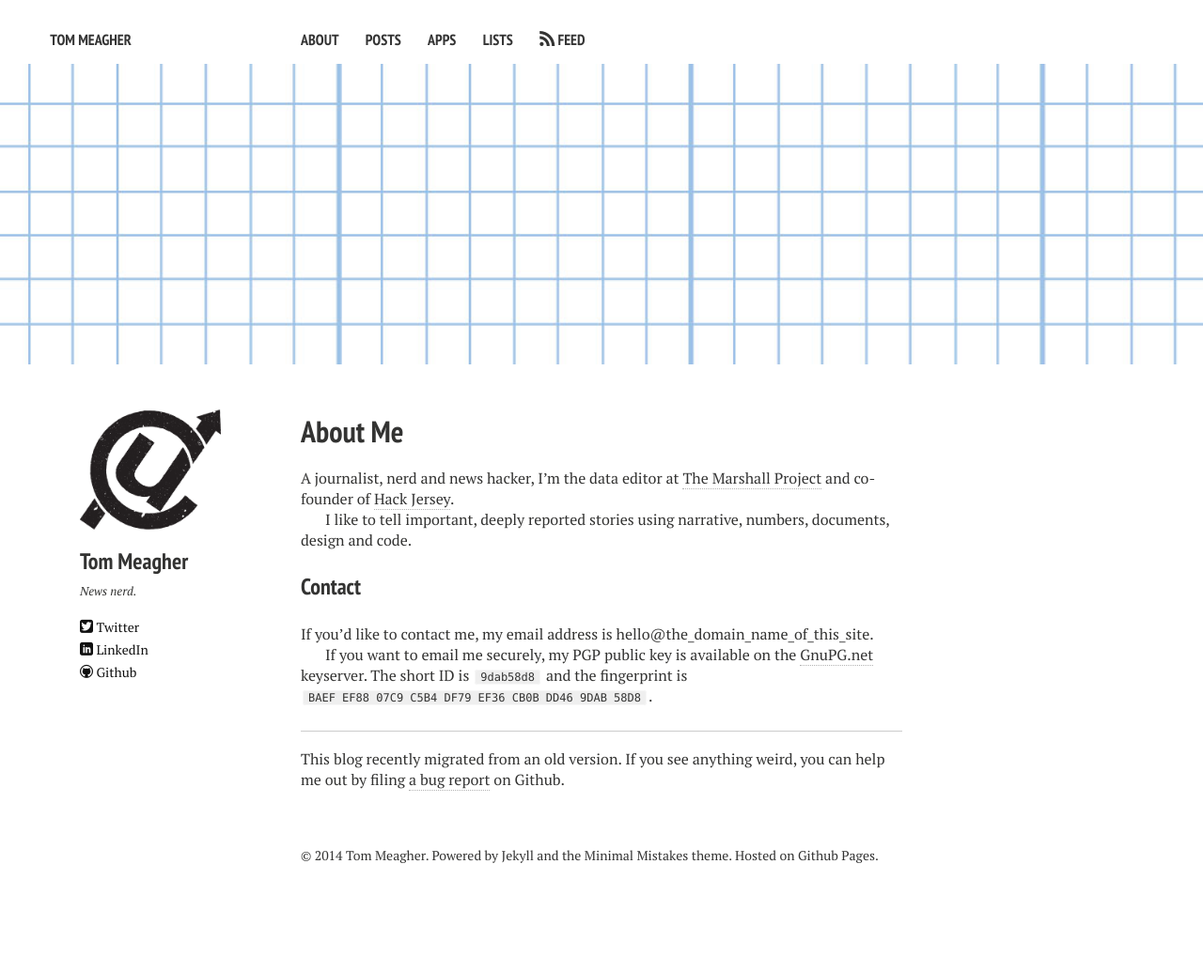
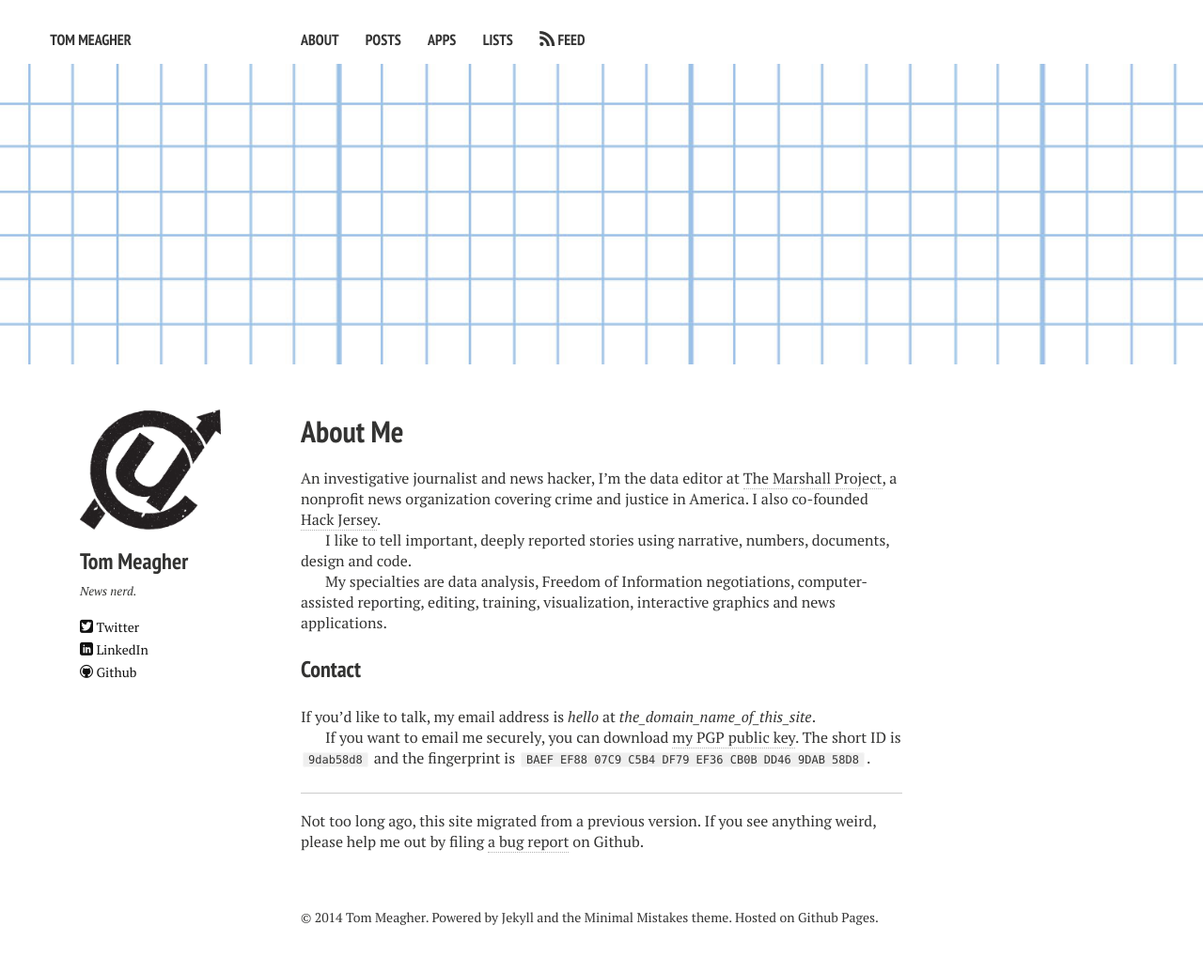
Before and after one commit to tommeagher/tommeagher.github.io, a Jekyll site: the page built from about.md, in a window 1280 px wide. Shown: the whole page at 94% size. Built offline with Jekyll 4.4.1, drawn with Linux system fonts in a browser that asks for light colours; nearby versions of some CDN libraries; before the commit the page ends 969 px from its top, so only the background shows below that.

Commit message:
updated pgp key

````diff
--- a/about.md
+++ b/about.md
@@ -10,15 +10,17 @@
 #  credit: Leo Reynolds
 #  creditlink: http://www.flickr.com/photos/49968232@N00
 ---
-A journalist, nerd and news hacker, I'm the data editor at [The Marshall Project](http://www.themarshallproject.org/) and co-founder of [Hack Jersey](http://www.hackjersey.com/).
+
+An investigative journalist and news hacker, I'm the data editor at [The Marshall Project](http://www.themarshallproject.org/), a nonprofit news organization covering crime and justice in America. I also co-founded [Hack Jersey](http://www.hackjersey.com/).
 
 I like to tell important, deeply reported stories using narrative, numbers, documents, design and code.
 
+My specialties are data analysis, Freedom of Information negotiations, computer-assisted reporting, editing, training, visualization, interactive graphics and news applications.
 
 ###Contact
-If you'd like to contact me, my email address is hello@the_domain_name_of_this_site.
+If you'd like to talk, my email address is _hello_ at _the_domain_name_of_this_site_.
 
-If you want to email me securely, my PGP public key is available on the [GnuPG.net](http://keys.gnupg.net/) keyserver. The short ID is ```9dab58d8``` and the fingerprint is ```BAEF EF88 07C9 C5B4 DF79 EF36 CB0B DD46 9DAB 58D8```.
+If you want to email me securely, you can download [my PGP public key](files/tmeagher.asc). The short ID is ```9dab58d8``` and the fingerprint is ```BAEF EF88 07C9 C5B4 DF79 EF36 CB0B DD46 9DAB 58D8```.
 
 ---
-This blog recently migrated from an old version. If you see anything weird, you can help me out by filing [a bug report](https://github.com/tommeagher/tommeagher.github.io/issues) on Github.
+Not too long ago, this site migrated from a previous version. If you see anything weird, please help me out by filing [a bug report](https://github.com/tommeagher/tommeagher.github.io/issues) on Github.
````
Also changed, not shown: 4 other files.
